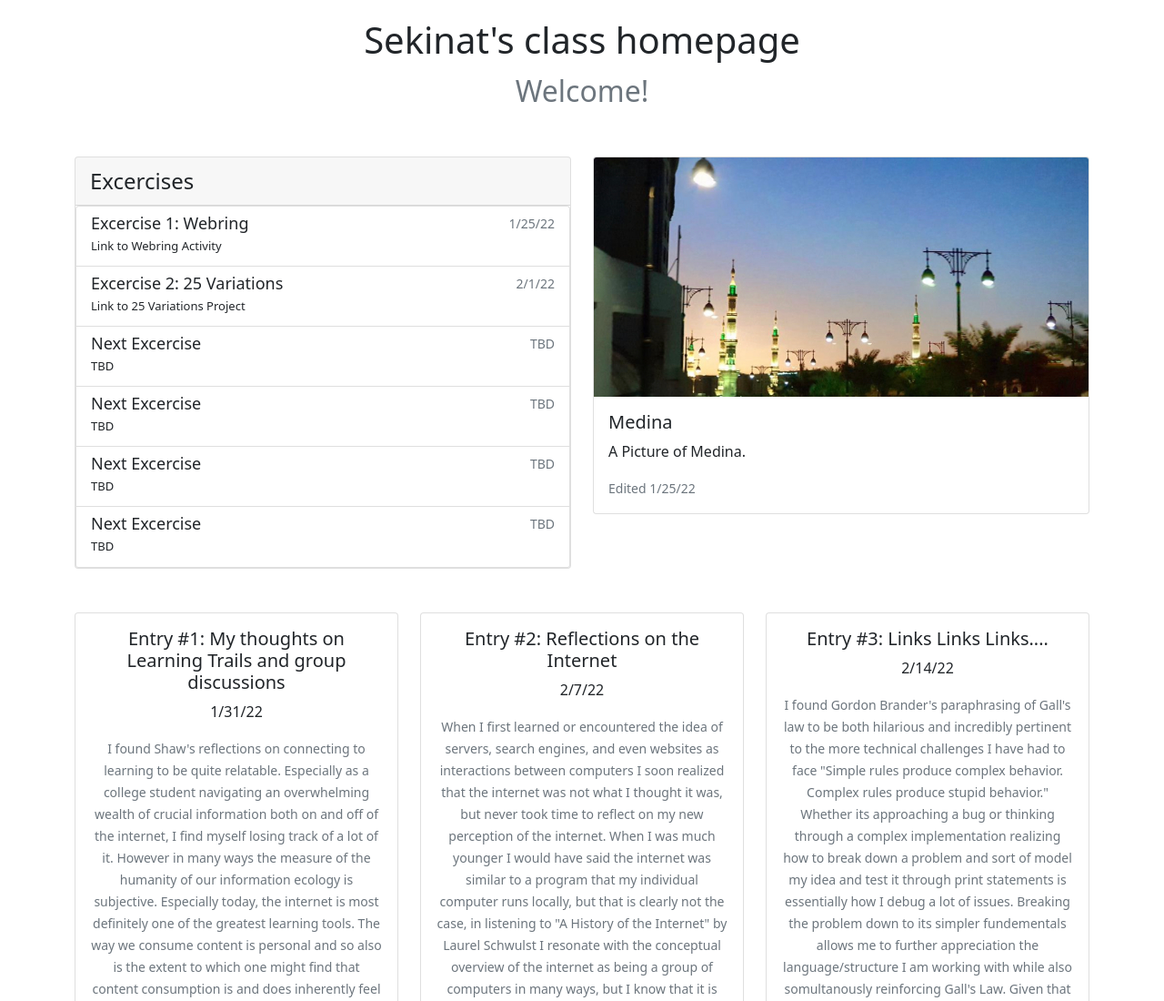
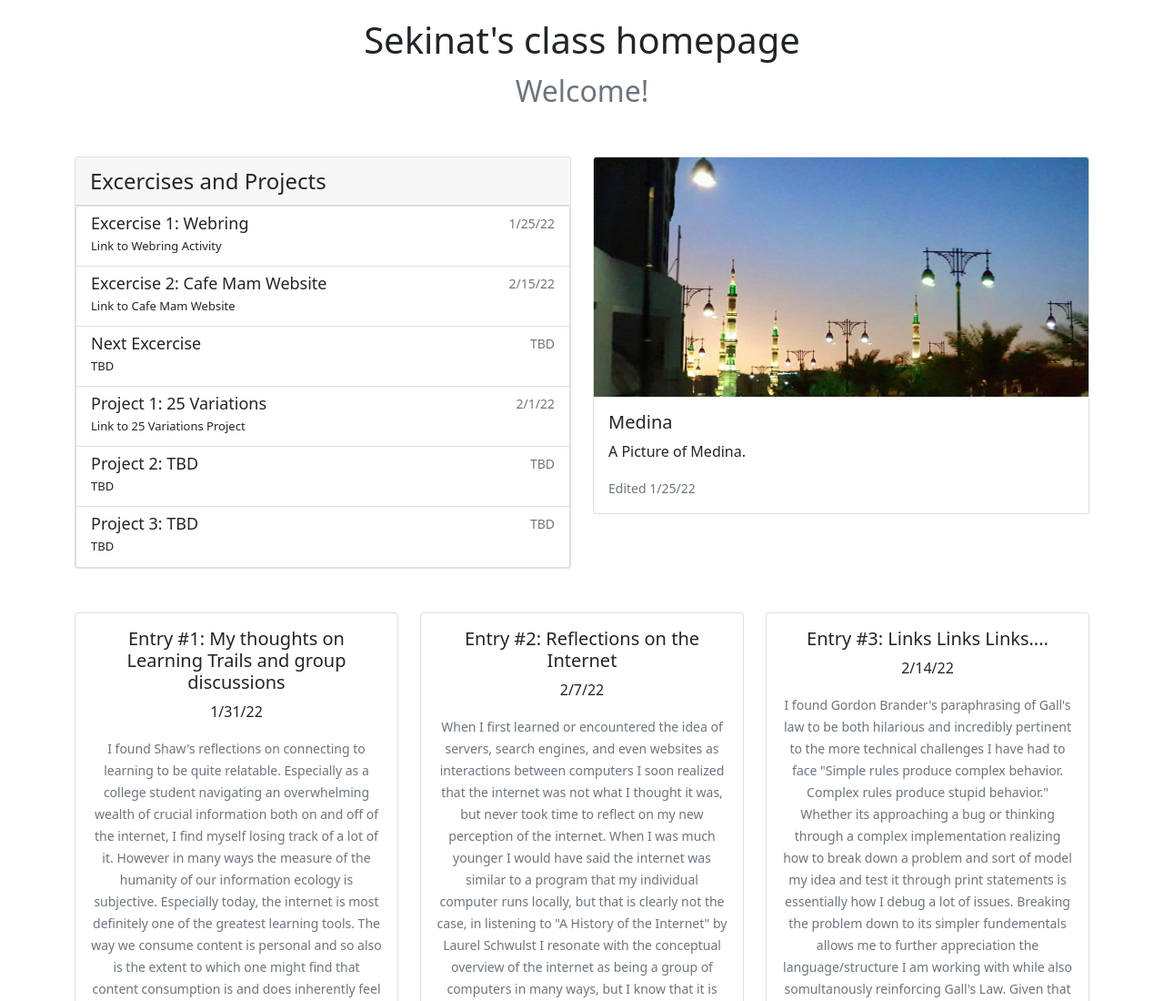
Before and after one commit to S-Aliu/VIS-208-Project-1, a plain HTML site: page index.html in a window 1280 px wide. Shown: the top 1100 px of the page at 91% size. Drawn offline with nearby package versions, Linux system fonts and the light colour scheme.

Commit message:
feat: correct index.html strucutre

```diff
--- a/index.html
+++ b/index.html
@@ -26,7 +26,7 @@
       <div class="col-sm">
         <!-- Excercises -->
         <div class="card">
-          <div class="card-header" style="font-size: x-large;">Excercises</div>
+          <div class="card-header" style="font-size: x-large;">Excercises and Projects</div>
 
           <div class="list-group">
 
@@ -38,12 +38,12 @@
               <p class="mb-1" style="font-size: small;">Link to Webring Activity</p>
             </a>
 
-            <a href="../P1_25_VARIATIONS/var_home.html" class="list-group-item list-group-item-action flex-column align-items-start">
+            <a href="../P3_MAM/mam_home.html" class="list-group-item list-group-item-action flex-column align-items-start">
               <div class="d-flex w-100 justify-content-between">
-                <h5 class="mb-1" style="font-size: large;">Excercise 2: 25 Variations</h5>
-                <small class="text-muted">2/1/22</small>
+                <h5 class="mb-1" style="font-size: large;">Excercise 2: Cafe Mam Website</h5>
+                <small class="text-muted">2/15/22</small>
               </div>
-              <p class="mb-1" style="font-size: small;">Link to 25 Variations Project</p>
+              <p class="mb-1" style="font-size: small;">Link to Cafe Mam Website</p>
             </a>
 
             <a href="#" class="list-group-item list-group-item-action flex-column align-items-start">
@@ -54,10 +54,27 @@
               <p class="mb-1" style="font-size: small;">TBD</p>
             </a>
 
+            <!-- <a href="#" class="list-group-item list-group-item-action flex-column align-items-start">
+              <div class="d-flex w-100 justify-content-between">
+                <h5 class="mb-1" style="font-size: large;">Next Excercise</h5>
+                <small class="text-muted">TBD</small>
+              </div>
+              <p class="mb-1" style="font-size: small;">TBD</p>
+            </a> -->
+
+<!-- PROJECTS -->
+            <a href="../P1_25_VARIATIONS/var_home.html" class="list-group-item list-group-item-action flex-column align-items-start">
+              <div class="d-flex w-100 justify-content-between">
+                <h5 class="mb-1" style="font-size: large;">Project 1: 25 Variations</h5>
+                <small class="text-muted">2/1/22</small>
+              </div>
+              <p class="mb-1" style="font-size: small;">Link to 25 Variations Project</p>
+            </a>
+
 
             <a href="#" class="list-group-item list-group-item-action flex-column align-items-start">
               <div class="d-flex w-100 justify-content-between">
-                <h5 class="mb-1" style="font-size: large;">Next Excercise</h5>
+                <h5 class="mb-1" style="font-size: large;">Project 2: TBD</h5>
                 <small class="text-muted">TBD</small>
               </div>
               <p class="mb-1" style="font-size: small;">TBD</p>
@@ -66,15 +83,7 @@
 
             <a href="#" class="list-group-item list-group-item-action flex-column align-items-start">
               <div class="d-flex w-100 justify-content-between">
-                <h5 class="mb-1" style="font-size: large;">Next Excercise</h5>
-                <small class="text-muted">TBD</small>
-              </div>
-              <p class="mb-1" style="font-size: small;">TBD</p>
-            </a>
-
-            <a href="#" class="list-group-item list-group-item-action flex-column align-items-start">
-              <div class="d-flex w-100 justify-content-between">
-                <h5 class="mb-1" style="font-size: large;">Next Excercise</h5>
+                <h5 class="mb-1" style="font-size: large;">Project 3: TBD</h5>
                 <small class="text-muted">TBD</small>
               </div>
               <p class="mb-1" style="font-size: small;">TBD</p>
```
